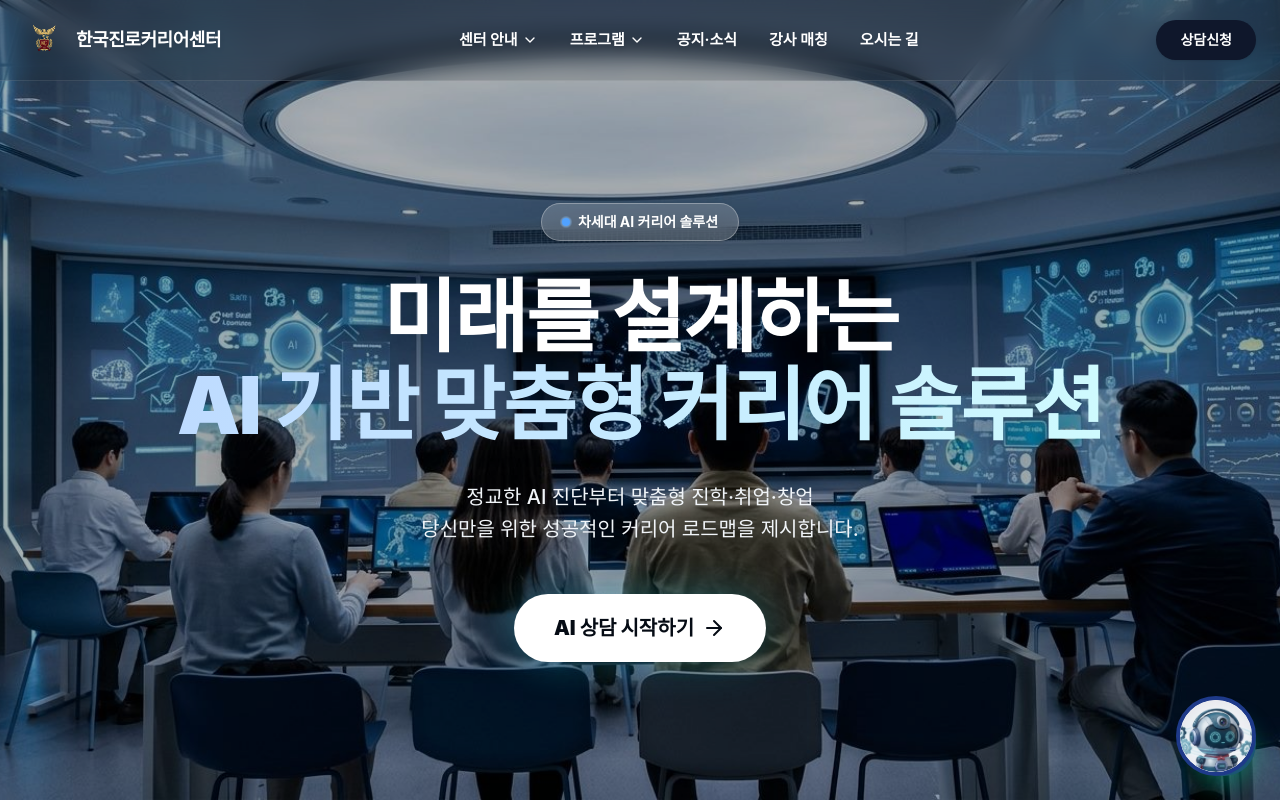
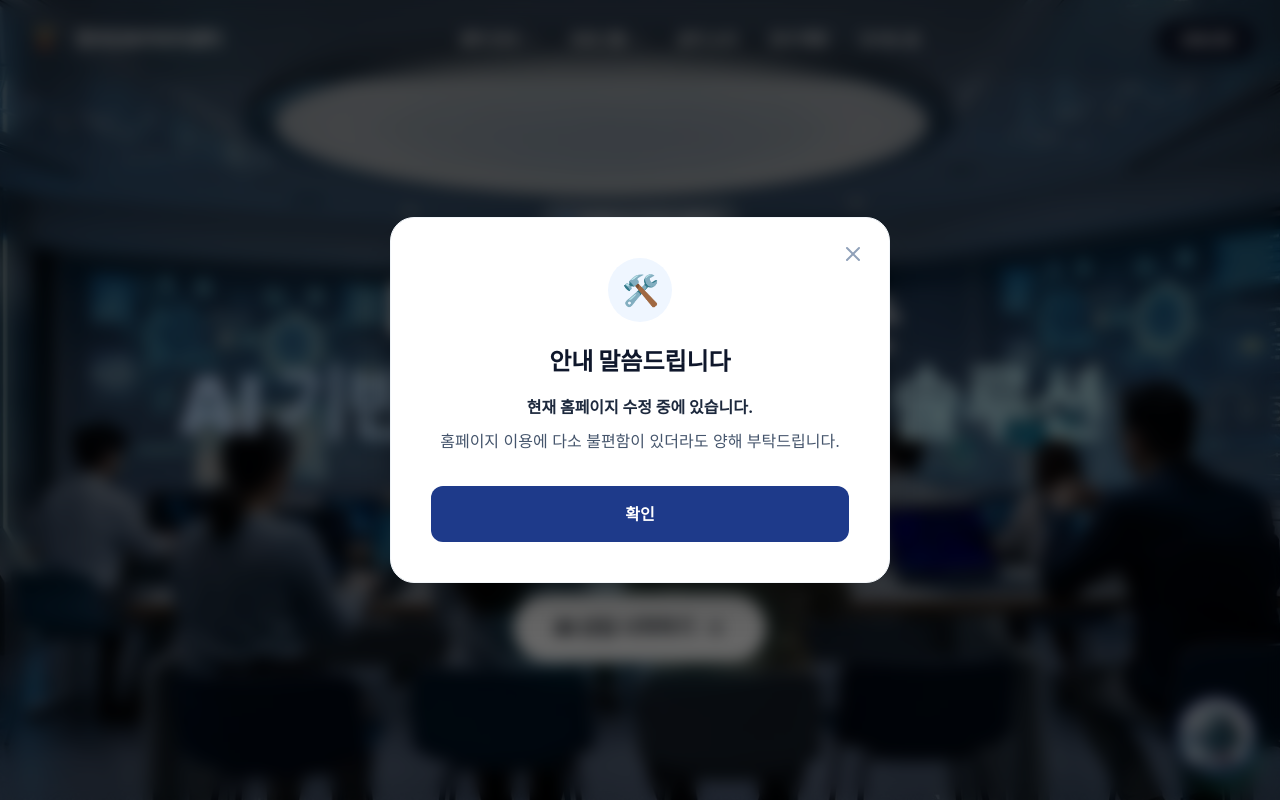
Before and after one commit to Minkkaeng/Korea-Career-Center, a Next.js app: page / in a window 1280 px wide. Shown: the top 800 px of the page. Built offline with nearby package versions, Linux system fonts and the light colour scheme.

Commit message:
feat: add notice modal on home page for site maintenance

```diff
--- a/approved-ui/pages/Home.tsx
+++ b/approved-ui/pages/Home.tsx
@@ -1,9 +1,11 @@
-import { useEffect } from "react";
+import { useEffect, useState } from "react";
 import { Link } from "react-router-dom";
-import { ArrowRight } from "lucide-react";
-import { motion, type Variants } from "framer-motion";
+import { ArrowRight, X } from "lucide-react";
+import { motion, type Variants, AnimatePresence } from "framer-motion";
 
 export default function Home() {
+  const [showNoticeModal, setShowNoticeModal] = useState(true);
+
   // 일반 부드러운 스크롤 (자동 스크롤 비활성화)
   useEffect(() => {
     document.documentElement.style.scrollSnapType = "";
@@ -40,7 +42,45 @@ export default function Home() {
   };
 
   return (
-    <div className="w-full overflow-x-clip bg-white text-slate-900 font-sans">
+    <div className="w-full overflow-x-clip bg-white text-slate-900 font-sans relative">
+      {/* Notice Modal */}
+      <AnimatePresence>
+        {showNoticeModal && (
+          <div className="fixed inset-0 z-[100] flex items-center justify-center p-4 bg-black/60 backdrop-blur-sm">
+            <motion.div
+              initial={{ opacity: 0, scale: 0.95, y: 20 }}
+              animate={{ opacity: 1, scale: 1, y: 0 }}
+              exit={{ opacity: 0, scale: 0.95, y: 20 }}
+              className="bg-white rounded-3xl p-8 md:p-10 shadow-2xl max-w-[500px] w-full text-center relative border border-slate-100"
+            >
+              <button
+                onClick={() => setShowNoticeModal(false)}
+                className="absolute top-4 right-4 p-2 text-slate-400 hover:text-slate-900 hover:bg-slate-100 rounded-full transition-colors"
+              >
+                <X className="w-6 h-6" />
+              </button>
+
+              <div className="w-16 h-16 bg-blue-50 rounded-full flex items-center justify-center mx-auto mb-6">
+                <span className="text-3xl">🛠️</span>
+              </div>
+
+              <h2 className="text-2xl font-black text-slate-900 mb-4">안내 말씀드립니다</h2>
+              <div className="text-slate-600 leading-relaxed mb-8 break-keep">
+                <p className="font-bold text-slate-800 mb-2">현재 홈페이지 수정 중에 있습니다.</p>
+                <p>홈페이지 이용에 다소 불편함이 있더라도 양해 부탁드립니다.</p>
+              </div>
+
+              <button
+                onClick={() => setShowNoticeModal(false)}
+                className="w-full py-4 bg-[#1e3a8a] text-white font-bold rounded-xl hover:bg-[#0f2942] transition-colors"
+              >
+                확인
+              </button>
+            </motion.div>
+          </div>
+        )}
+      </AnimatePresence>
+
       {/* Hero Section (Sticky Overlay) */}
       <section className="sticky top-0 w-full h-screen bg-white flex items-center justify-center overflow-hidden z-0">
         {/* 동적 배경 */}
```
